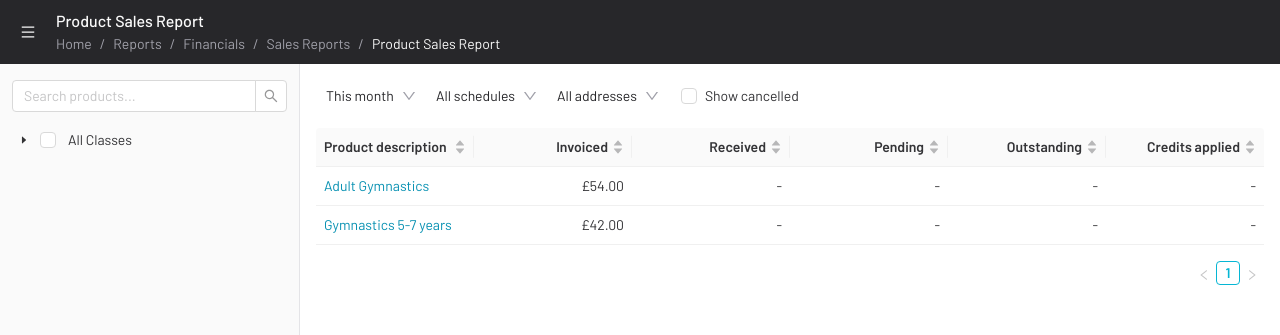
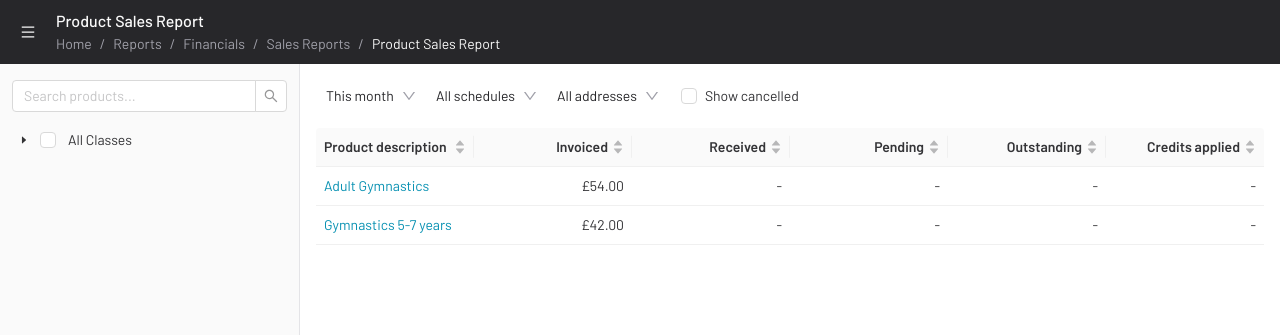
Before and after one commit to 2ne/LoveAdmin, a React (Vite) app: page /ProductSalesReport in a window 1280 px wide. Shown: the top 335 px of the page. Built offline with nearby package versions, Linux system fonts and the light colour scheme.

Commit message:
Update product-sales-report.tsx

```diff
--- a/src/loveadmin/product-sales-report.tsx
+++ b/src/loveadmin/product-sales-report.tsx
@@ -55,11 +55,19 @@ function ProductSalesReport(): ReactElement {
       key: "1",
       name: "Adult Gymnastics",
       invoiced: "£54.00",
+      received: "",
+      pending: "",
+      outstanding: "",
+      credits: "",
     },
     {
       key: "2",
       name: "Gymnastics 5-7 years",
       invoiced: "£42.00",
+      received: "",
+      pending: "",
+      outstanding: "",
+      credits: "",
     },
   ];
 
@@ -199,7 +207,12 @@ function ProductSalesReport(): ReactElement {
               <Checkbox className="ml-3">Show cancelled</Checkbox>
             </div>
             <div>
-              <Table size="small" columns={columns} dataSource={data} />
+              <Table
+                pagination={false}
+                size="small"
+                columns={columns}
+                dataSource={data}
+              />
             </div>
           </div>
           <footer
```
